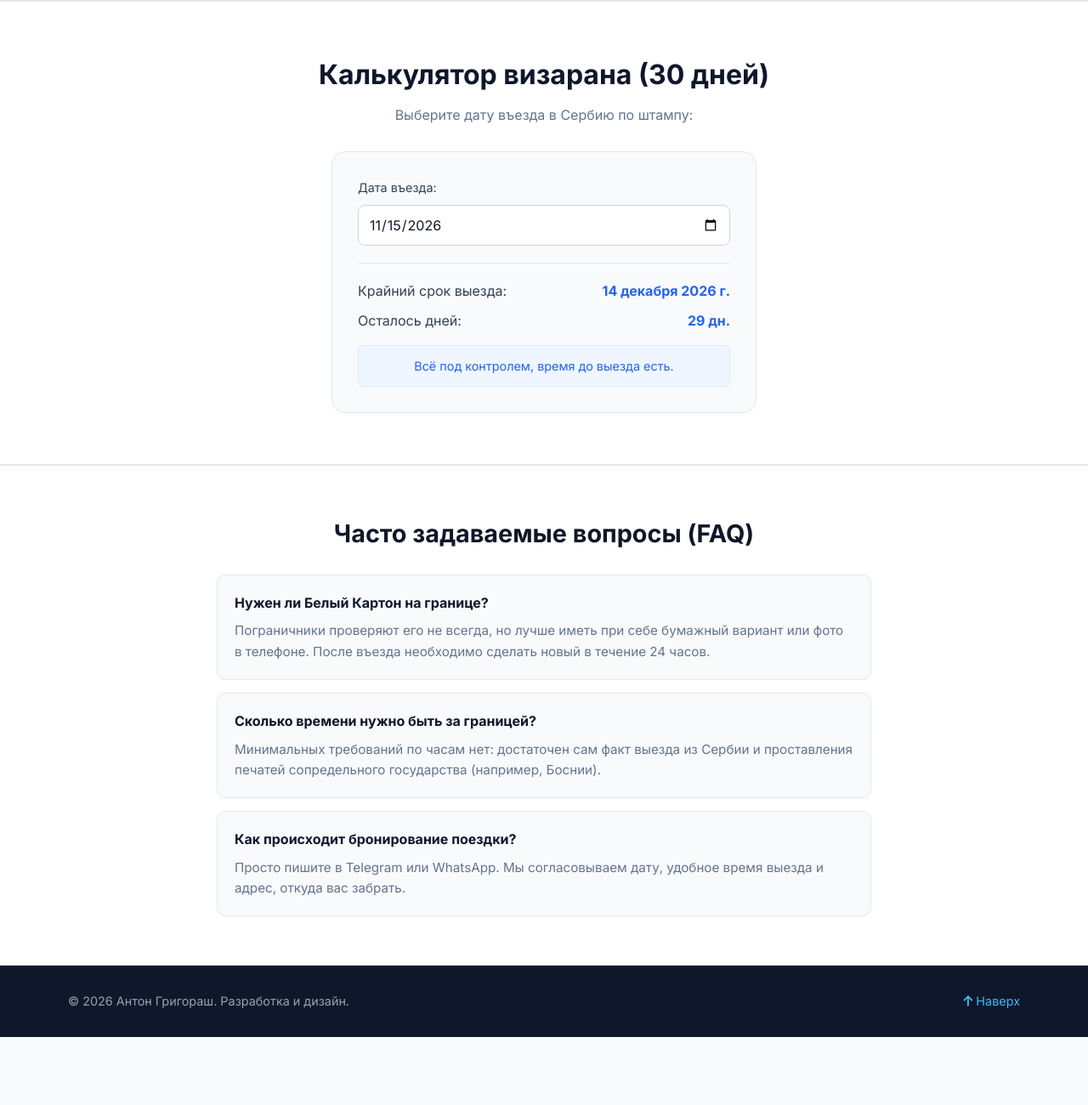
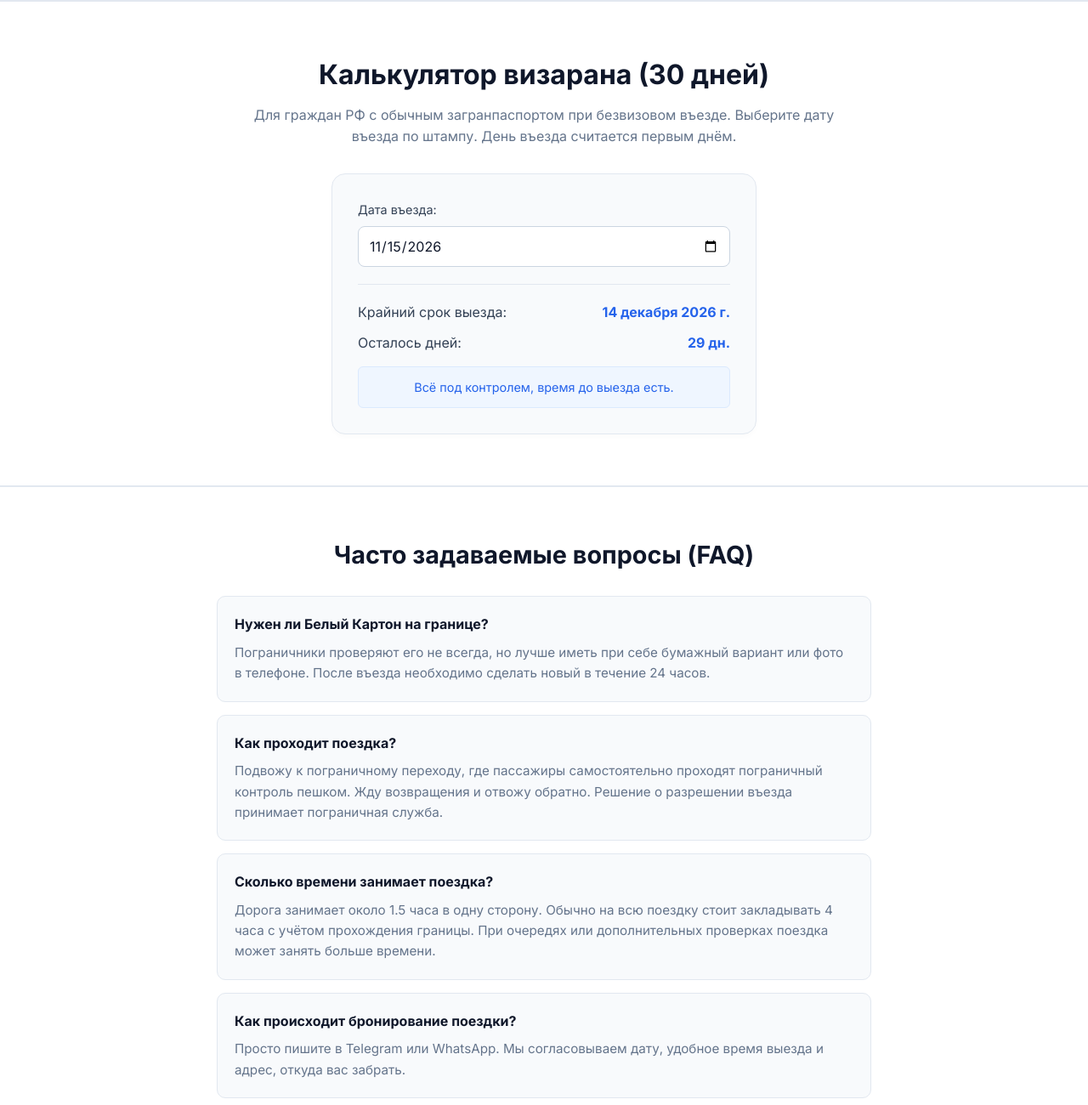
Before and after one commit to Khaera/serbia-transfer, a plain HTML site: page index.html in a window 1280 px wide. Shown: the part 1220-2520 px from the top of the page at 85% size. Before the commit the page ends 2440 px from the top, so only its background shows below. Drawn offline with Linux system fonts and the light colour scheme.

Commit message:
Обновлены описание калькулятора и ответы FAQ

```diff
--- a/index.html
+++ b/index.html
@@ -113,7 +113,7 @@
     <section id="calculator" class="calculator-section">
         <div class="container">
             <h2>Калькулятор визарана (30 дней)</h2>
-            <p class="section-desc">Выберите дату въезда в Сербию по штампу:</p>
+            <p class="section-desc">Для граждан РФ с обычным загранпаспортом при безвизовом въезде. Выберите дату въезда по штампу. День въезда считается первым днём.</p>
 
             <div class="calc-box">
                 <div class="input-group">
@@ -147,8 +147,12 @@
                     <p class="faq-answer">Пограничники проверяют его не всегда, но лучше иметь при себе бумажный вариант или фото в телефоне. После въезда необходимо сделать новый в течение 24 часов.</p>
                 </div>
                 <div class="faq-card">
-                    <h3 class="faq-question">Сколько времени нужно быть за границей?</h4>
-                    <p class="faq-answer">Минимальных требований по часам нет: достаточен сам факт выезда из Сербии и проставления печатей сопредельного государства (например, Боснии).</p>
+                    <h3 class="faq-question">Как проходит поездка?</h4>
+                    <p class="faq-answer">Подвожу к пограничному переходу, где пассажиры самостоятельно проходят пограничный контроль пешком. Жду возвращения и отвожу обратно. Решение о разрешении въезда принимает пограничная служба.</p>
+                </div>
+                <div class="faq-card">
+                    <h3 class="faq-question">Сколько времени занимает поездка?</h4>
+                    <p class="faq-answer">Дорога занимает около 1.5 часа в одну сторону. Обычно на всю поездку стоит закладывать 4 часа с учётом прохождения границы. При очередях или дополнительных проверках поездка может занять больше времени.</p>
                 </div>
                 <div class="faq-card">
                     <h3 class="faq-question">Как происходит бронирование поездки?</h4>
--- a/styles.css
+++ b/styles.css
@@ -225,7 +225,8 @@ body {
 
 .section-desc {
     color: #64748b;
-    margin-bottom: 30px;
+    max-width: 700px;
+    margin: 0 auto 30px;
 }
 
 .calc-box {
```
